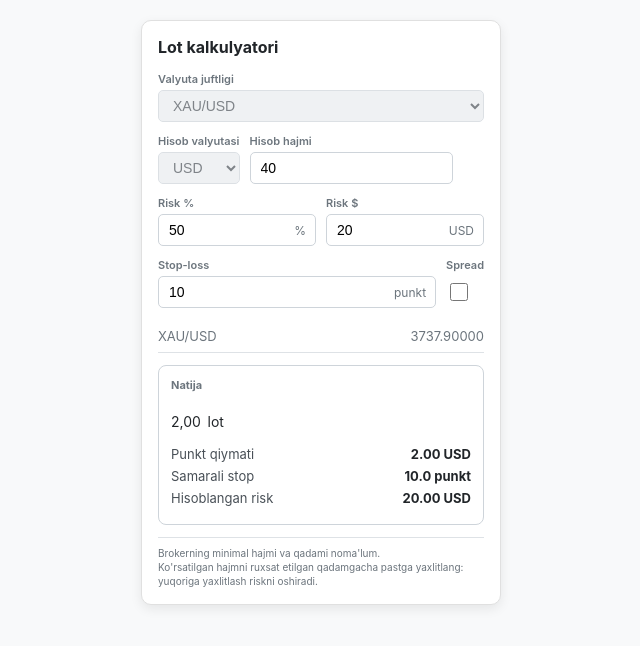
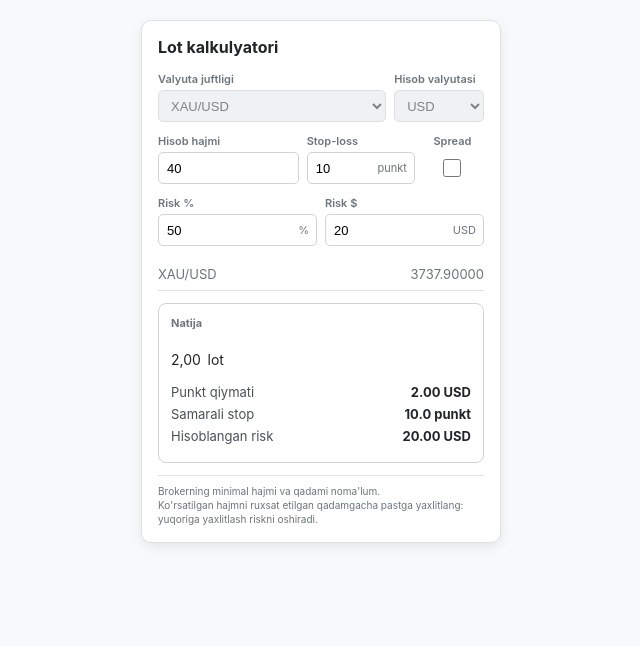
Before and after one commit to MisterAnOnYm96/lot-calculator, a plain HTML site: page index.html in a window 1280 px wide. Shown: the whole page, without its empty margins (319-959 px from the left). Drawn offline with Linux system fonts and the light colour scheme.

Commit message:
Update index.html

```diff
--- a/index.html
+++ b/index.html
@@ -16,7 +16,7 @@
         .calculator {
             background: #fff;
             width: 100%;
-            max-width: 360px; /* Biroz toraytirildi */
+            max-width: 360px;
             padding: 16px;
             border-radius: 10px;
             box-shadow: 0 4px 12px rgba(0,0,0,0.08);
@@ -32,41 +32,47 @@
         .form-group {
             margin-bottom: 12px;
         }
+
+        /* Flexbox qatorlari */
         .row {
             display: flex;
-            gap: 10px;
+            gap: 8px; /* Ustunlar orasidagi masofa */
             align-items: flex-end;
         }
 
-        /* Stop-loss qatorini cho'zish va Spreadni o'ngga surish uchun */
-        .col-stop {
-            flex: 1; /* Qolgan barcha bo'sh joyni egallaydi */
-        }
-        .col-spread {
-            flex: 0 0 auto; /* Faqat o'z o'lchamicha joy egallaydi (eng o'ngda) */
-            margin-left: auto;
-        }
+        /* Foizli kengliklar (Flex-basis) */
+        .w-70 { flex: 0 0 70%; max-width: 70%; }
+        .w-30 { flex: 0 0 calc(30% - 8px); max-width: calc(30% - 8px); } /* 30% dan gap ayirildi */
+
+        .w-45 { flex: 0 0 calc(45% - 6px); max-width: calc(45% - 6px); }
+        .w-35 { flex: 0 0 calc(35% - 6px); max-width: calc(35% - 6px); }
+        .w-20 { flex: 0 0 calc(20% - 6px); max-width: calc(20% - 6px); }
+
+        /* Standart 50/50 */
+        .col-half { flex: 1; min-width: 0; }
 
         label {
             display: block;
-            font-size: 11px; /* Shrift kichraytirildi */
+            font-size: 11px;
             color: #6c757d;
-            text-transform: none; /* Bosh harflar bilan yozilishi uchun bekor qilindi */
+            text-transform: none;
             margin-bottom: 4px;
             font-weight: 600;
+            white-space: nowrap; /* Matn sig'masa ham buzilmasligi uchun */
+            overflow: hidden;
+            text-overflow: ellipsis;
         }
 
-        /* Kiritish maydonlari */
         input, select {
             width: 100%;
-            padding: 6px 10px; /* Balandlik kamaytirildi */
+            padding: 6px 8px;
             border: 1px solid #ced4da;
             border-radius: 5px;
-            font-size: 14px; /* Shrift kichraytirildi */
+            font-size: 13px;
             box-sizing: border-box;
             outline: none;
             background-color: #fff;
-            height: 32px; /* Aniq balandlik */
+            height: 32px;
         }
         input:focus, select:focus {
             border-color: #80bdff;
@@ -77,7 +83,6 @@
             color: #495057;
         }
 
-        /* Valyuta belgilari (%) va (USD) uchun */
         .input-group {
             position: relative;
             display: flex;
@@ -85,12 +90,13 @@
         }
         .input-group .suffix {
             position: absolute;
-            right: 10px;
+            right: 8px;
             color: #6c757d;
-            font-size: 12px;
+            font-size: 11px;
+            pointer-events: none;
         }
 
-        /* Spread tugmasi dizayni */
+        /* Spread tugmasi */
         .spread-box {
             display: flex;
             flex-direction: column;
@@ -100,8 +106,8 @@
         .spread-btn-container {
             display: flex;
             align-items: center;
-            height: 32px; /* Input balandligiga moslashtirildi */
-            padding-left: 4px;
+            justify-content: center; /* Markazga tekislash */
+            height: 32px;
         }
         .spread-btn-container input[type="checkbox"] {
             width: 18px;
@@ -121,7 +127,6 @@
             margin-bottom: 12px;
         }
 
-        /* Natija qutisi */
         .result-box {
             background-color: #fff;
             border: 1px solid #ced4da;
@@ -131,7 +136,6 @@
         .result-box h3 {
             font-size: 11px;
             color: #6c757d;
-            text-transform: none;
             margin-top: 0;
             margin-bottom: 8px;
         }
@@ -172,58 +176,59 @@
 <div class="calculator">
     <h2>Lot kalkulyatori</h2>
 
-    <div class="form-group">
-        <label>Valyuta juftligi</label>
-        <select id="pair" disabled>
-            <option>XAU/USD</option>
-        </select>
-    </div>
-
+    <!-- 1-QATOR: Valyuta juftligi (70%) va Hisob valyutasi (30%) -->
     <div class="row form-group">
-        <div class="col">
+        <div class="w-70">
+            <label>Valyuta juftligi</label>
+            <select id="pair" disabled>
+                <option>XAU/USD</option>
+            </select>
+        </div>
+        <div class="w-30">
             <label>Hisob valyutasi</label>
             <select id="accountCurrency" disabled>
                 <option>USD</option>
             </select>
         </div>
-        <div class="col">
+    </div>
+
+    <!-- 2-QATOR: Hisob hajmi (45%), Stop-loss (35%), Spread (20%) -->
+    <div class="row form-group">
+        <div class="w-45">
             <label>Hisob hajmi</label>
             <input type="number" id="accountSize" value="40">
         </div>
+        <div class="w-35">
+            <label>Stop-loss</label>
+            <div class="input-group">
+                <input type="number" id="stopLoss" value="10" step="0.1" style="padding-right: 36px;">
+                <span class="suffix">punkt</span>
+            </div>
+        </div>
+        <div class="w-20">
+            <div class="spread-box">
+                <label style="text-align: center;">Spread</label>
+                <div class="spread-btn-container">
+                    <input type="checkbox" id="spread">
+                </div>
+            </div>
+        </div>
     </div>
 
+    <!-- 3-QATOR: Risk % va Risk $ (50/50) -->
     <div class="row form-group">
-        <div class="col">
+        <div class="col-half">
             <label>Risk %</label>
             <div class="input-group">
                 <input type="number" id="riskPercent" value="50" step="0.1">
                 <span class="suffix">%</span>
             </div>
         </div>
-        <div class="col">
+        <div class="col-half">
             <label>Risk $</label>
             <div class="input-group">
                 <input type="number" id="riskAmount" value="20" step="0.1">
                 <span class="suffix">USD</span>
-            </div>
-        </div>
-    </div>
-
-    <!-- Stop-loss va Spread (eng o'ngda) -->
-    <div class="row form-group">
-        <div class="col-stop">
-            <label>Stop-loss</label>
-            <div class="input-group">
-                <input type="number" id="stopLoss" value="10" step="0.1">
-                <span class="suffix">punkt</span>
-            </div>
-        </div>
-        <div class="col-spread">
-            <div class="spread-box">
-                <label>Spread</label>
-                <div class="spread-btn-container">
-                    <input type="checkbox" id="spread">
-                </div>
             </div>
         </div>
     </div>
```
